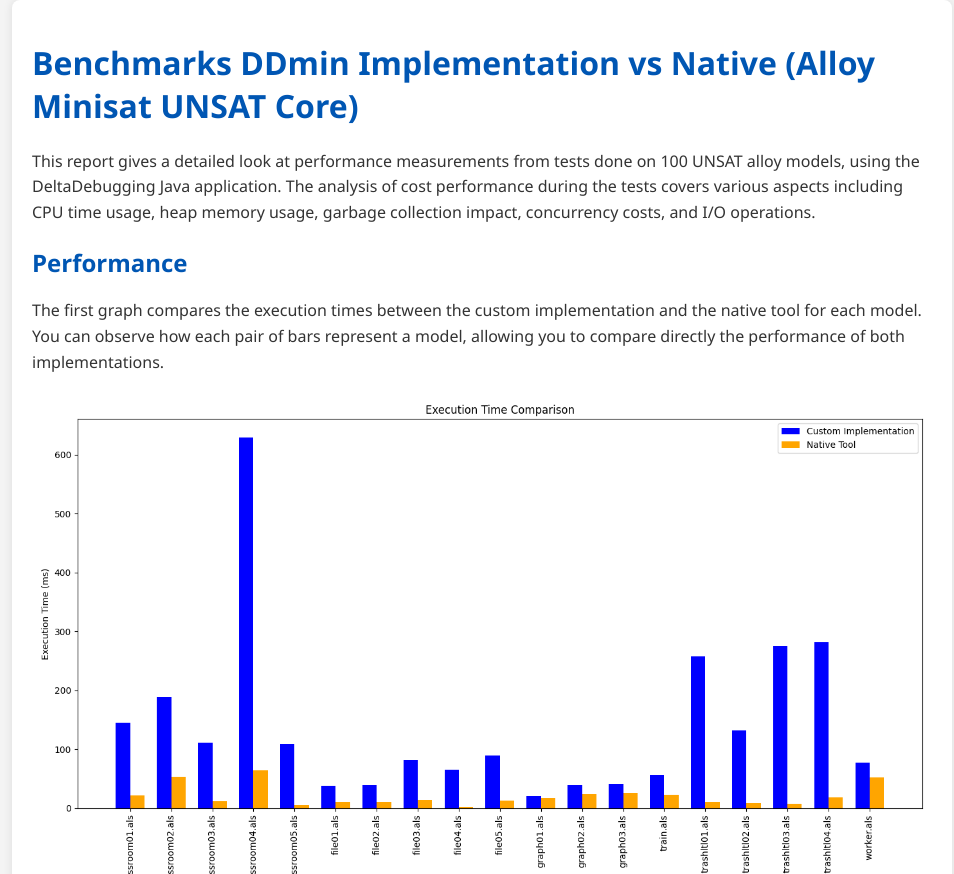
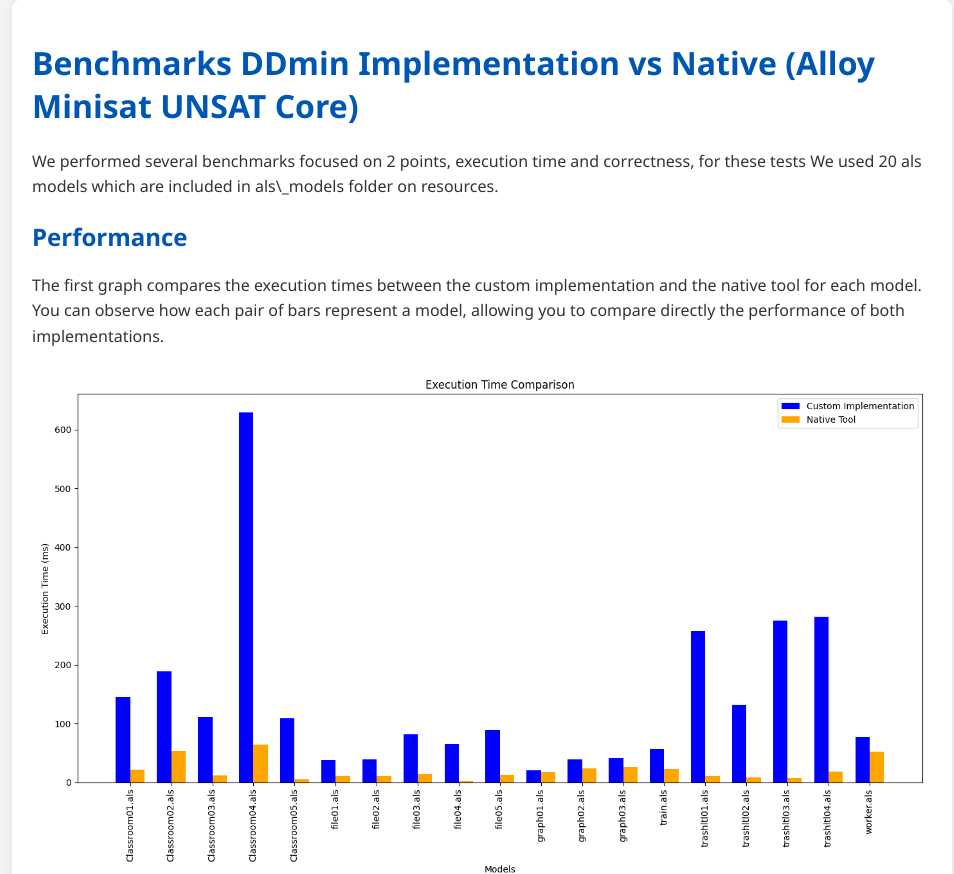
Before and after one commit to krpovmu/DeltaDebugging, a plain HTML site: page docs/comparision_implementation_native/index.html in a window 1280 px wide. Shown: the top 874 px of the page, without its empty margins (158-1112 px from the left). Drawn offline with Linux system fonts and the light colour scheme.

Commit message:
Benchmark files ddmin implementation vs native unsat alloy analyzer

```diff
--- a/docs/comparision_implementation_native/index.html
+++ b/docs/comparision_implementation_native/index.html
@@ -46,7 +46,7 @@
 <body>
     <div class="container">
         <h1>Benchmarks DDmin Implementation vs Native (Alloy Minisat UNSAT Core)</h1>
-        <p>This report gives a detailed look at performance measurements from tests done on 100 UNSAT alloy models, using the DeltaDebugging Java application. The analysis of cost performance during the tests covers various aspects including CPU time usage, heap memory usage, garbage collection impact, concurrency costs, and I/O operations.</p>
+        <p>We performed several benchmarks focused on 2 points, execution time and correctness, for these tests We used 20 als models which are included in als\_models folder on resources.</p>
 
         <h2>Performance</h2>
         <p>The first graph compares the execution times between the custom implementation and the native tool for each model. You can observe how each pair of bars represent a model, allowing you to compare directly the performance of both implementations.</p>
```
